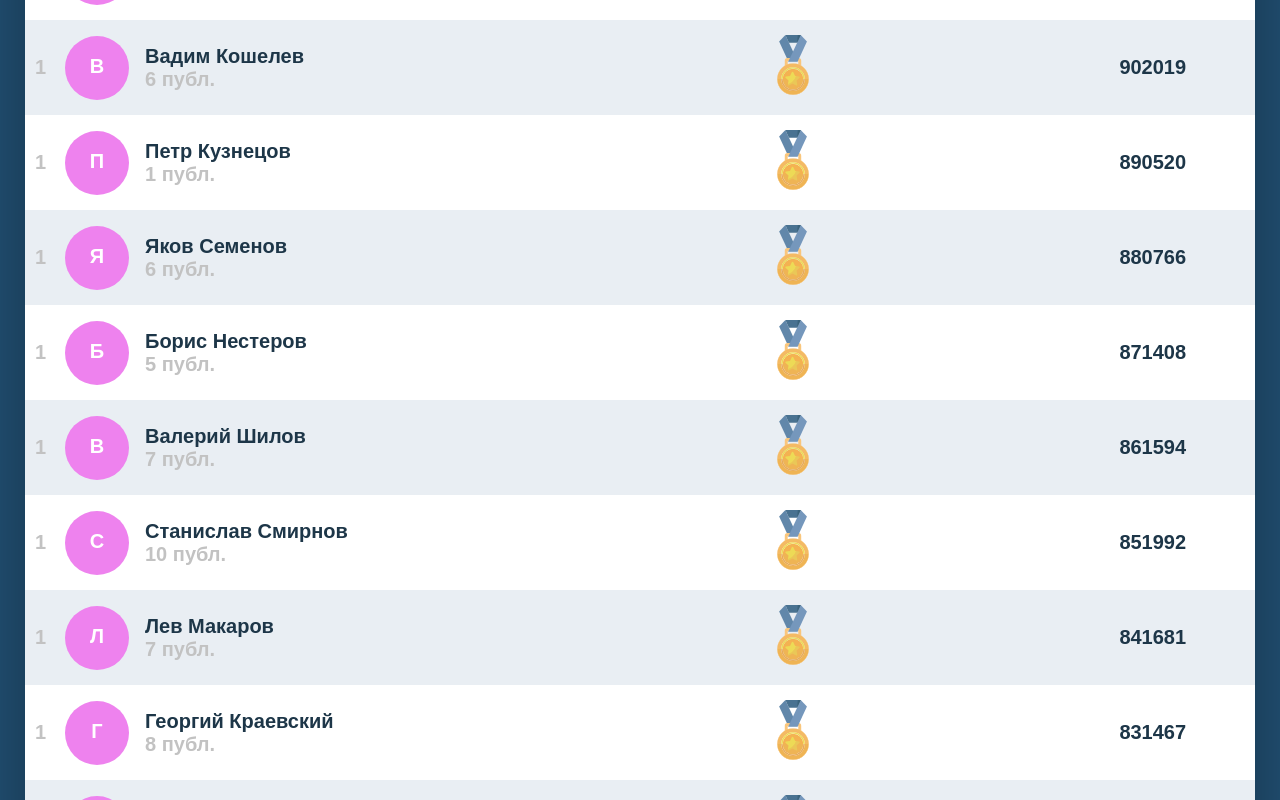
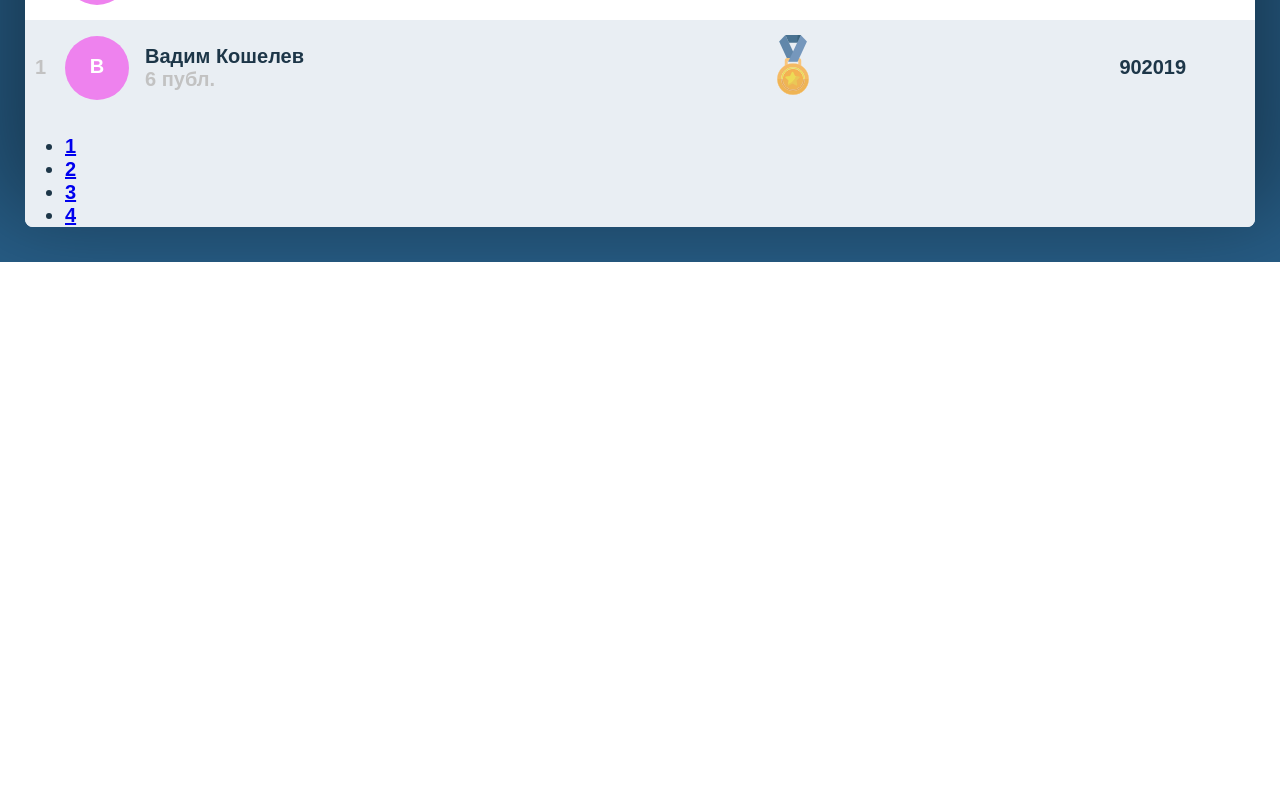
Before and after one commit to jultimrova/IO-task, a React (Create React App) app: page / in a window 1280 px wide. Shown: the part 960-1760 px from the top of the page. After the commit the page ends 1222 px from the top, so only its background shows below. Built offline with nearby package versions, Linux system fonts and the light colour scheme.

Commit message:
added pagination

```diff
--- a/src/App.js
+++ b/src/App.js
@@ -4,12 +4,16 @@ import AuthorList from './components/AuthorList';
 import './App.css';
 import data from './data/data.json';
 import Author from "./components/Author";
+import Pagination from "./components/common/Pagination";
 
 export const AuthorContext = React.createContext();
 
 const App = () => {
-    const [search, setSearch] = useState('')
+    const [authors] = useState(data)
+    const [search, setSearch] = useState('');
     const [searchResult, setSearchResult] = useState([]);
+    const [currentPage, setCurrentPage] = useState(1);
+    const [authorPerPage] = useState(10);
 
     const handleChange = e => {
         setSearch(e.target.value);
@@ -18,14 +22,20 @@ const App = () => {
 
     useEffect(() => {
         setSearchResult( author => {
-            return data.filter(author => author.name.toLowerCase().includes(search.toLowerCase()))
+            return authors.filter(author => author.name.toLowerCase().includes(search.toLowerCase()))
         }
     )
     }, [search])
 
+    // Get current author
+    const indexOfLastAuthor = currentPage * authorPerPage;
+    const indexOfFirstAuthor = indexOfLastAuthor -authorPerPage;
+    const currentAuthors = authors.slice(indexOfFirstAuthor, indexOfLastAuthor);
+
+    const paginate = pageNumber => setCurrentPage(pageNumber);
 
     return (
-        <AuthorContext.Provider value={data}>
+        <AuthorContext.Provider value={currentAuthors}>
             <div className='app'>
                 <div className='container'>
                     <main className='main'>
@@ -35,9 +45,13 @@ const App = () => {
                         />
                         {
                             search ? searchResult.map((author, id) => {
-                                return <Author key={id} {...author}/>
+                                return <Author key={id} {...author} />
                             }) : <AuthorList/>
                         }
+                        <Pagination authorsPerPage={authorPerPage}
+                                    totalAuthors={authors.length}
+                                    paginate={paginate}
+                        />
                     </main>
                 </div>
             </div>
--- /dev/null
+++ b/src/components/common/Pagination.js
@@ -0,0 +1,21 @@
+const Pagination = ({authorsPerPage, totalAuthors, paginate}) => {
+    const pageNumbers = [];
+
+    for (let i = 1; i<=Math.ceil(totalAuthors/authorsPerPage); i++) {
+        pageNumbers.push(i)
+    }
+
+    return (
+        <nav>
+            <ul>
+                {pageNumbers.map(number => {
+                    return <li key={number}>
+                        <a onClick={() => paginate(number)} href="!#">{number}</a>
+                    </li>
+                })}
+            </ul>
+        </nav>
+    )
+}
+
+export default Pagination;
```
Also changed, not shown: 1 other file (tests, documents, lock files or other folders).
